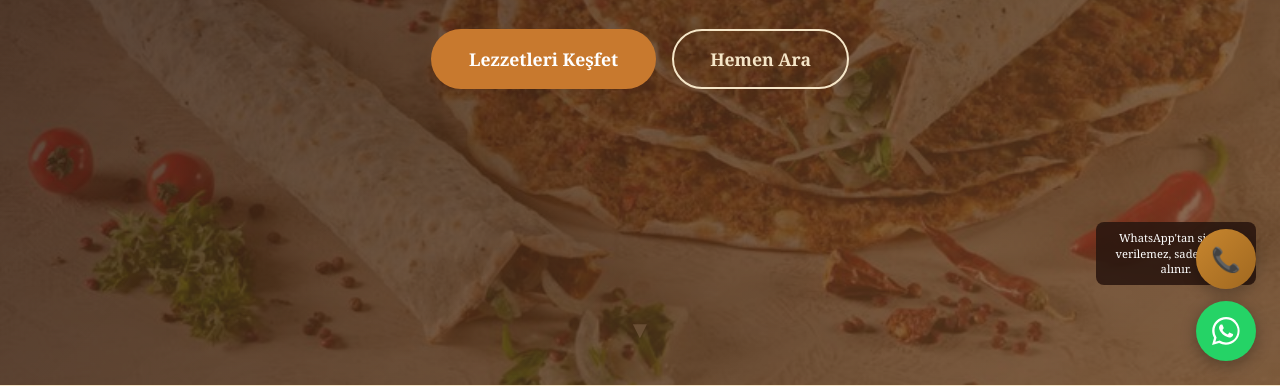
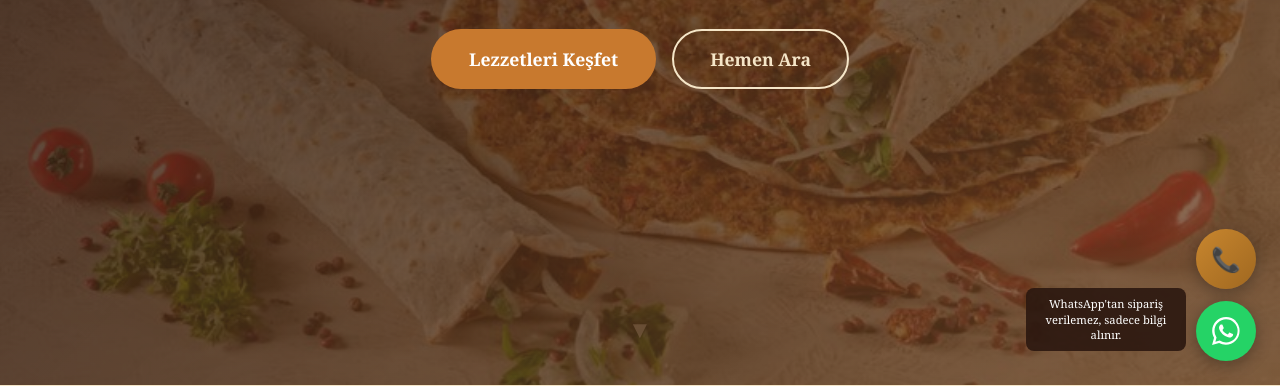
Before and after one commit to TahaArslan67/qrmenu, a website: page templates/tanitim.html in a window 1280 px wide. Shown: the part 415-801 px from the top of the page. Drawn offline with Linux system fonts and the light colour scheme; a script that the page names is missing.

Commit message:
fix: whatsapp bilgi notu butonun soluna tasi

```diff
--- a/templates/tanitim.html
+++ b/templates/tanitim.html
@@ -1156,7 +1156,7 @@
             <svg width="28" height="28" viewBox="0 0 24 24" fill="currentColor"><path d="M17.472 14.382c-.297-.149-1.758-.867-2.03-.967-.273-.099-.471-.148-.67.15-.197.297-.767.966-.94 1.164-.173.199-.347.223-.644.075-.297-.15-1.255-.463-2.39-1.475-.883-.788-1.48-1.761-1.653-2.059-.173-.297-.018-.458.13-.606.134-.133.298-.347.446-.52.149-.174.198-.298.298-.497.099-.198.05-.371-.025-.52-.075-.149-.669-1.612-.916-2.207-.242-.579-.487-.5-.669-.51-.173-.008-.371-.01-.57-.01-.198 0-.52.074-.792.372-.272.297-1.04 1.016-1.04 2.479 0 1.462 1.065 2.875 1.213 3.074.149.198 2.096 3.2 5.077 4.487.709.306 1.262.489 1.694.625.712.227 1.36.195 1.871.118.571-.085 1.758-.719 2.006-1.413.248-.694.248-1.289.173-1.413-.074-.124-.272-.198-.57-.347m-5.421 7.403h-.004a9.87 9.87 0 01-5.031-1.378l-.361-.214-3.741.982.998-3.648-.235-.374a9.86 9.86 0 01-1.51-5.26c.001-5.45 4.436-9.884 9.888-9.884 2.64 0 5.122 1.03 6.988 2.898a9.825 9.825 0 012.893 6.994c-.003 5.45-4.437 9.884-9.885 9.884m8.413-18.297A11.815 11.815 0 0012.05 0C5.495 0 .16 5.335.157 11.892c0 2.096.547 4.142 1.588 5.945L.057 24l6.005-1.654a11.882 11.882 0 005.683 1.448h.005c6.554 0 11.89-5.335 11.893-11.893a11.821 11.821 0 00-3.48-8.413z"/></svg>
         </a>
     </div>
-    <div style="position: fixed; bottom: 100px; right: 24px; z-index: 998; background: rgba(44,24,16,0.9); color: #fff; padding: 8px 12px; border-radius: 8px; font-size: 0.7rem; max-width: 160px; text-align: center; line-height: 1.4;">
+    <div style="position: fixed; bottom: 34px; right: 94px; z-index: 998; background: rgba(44,24,16,0.9); color: #fff; padding: 8px 12px; border-radius: 8px; font-size: 0.7rem; max-width: 160px; text-align: center; line-height: 1.4;">
         WhatsApp'tan sipariş verilemez, sadece bilgi alınır.
     </div>
 
```
